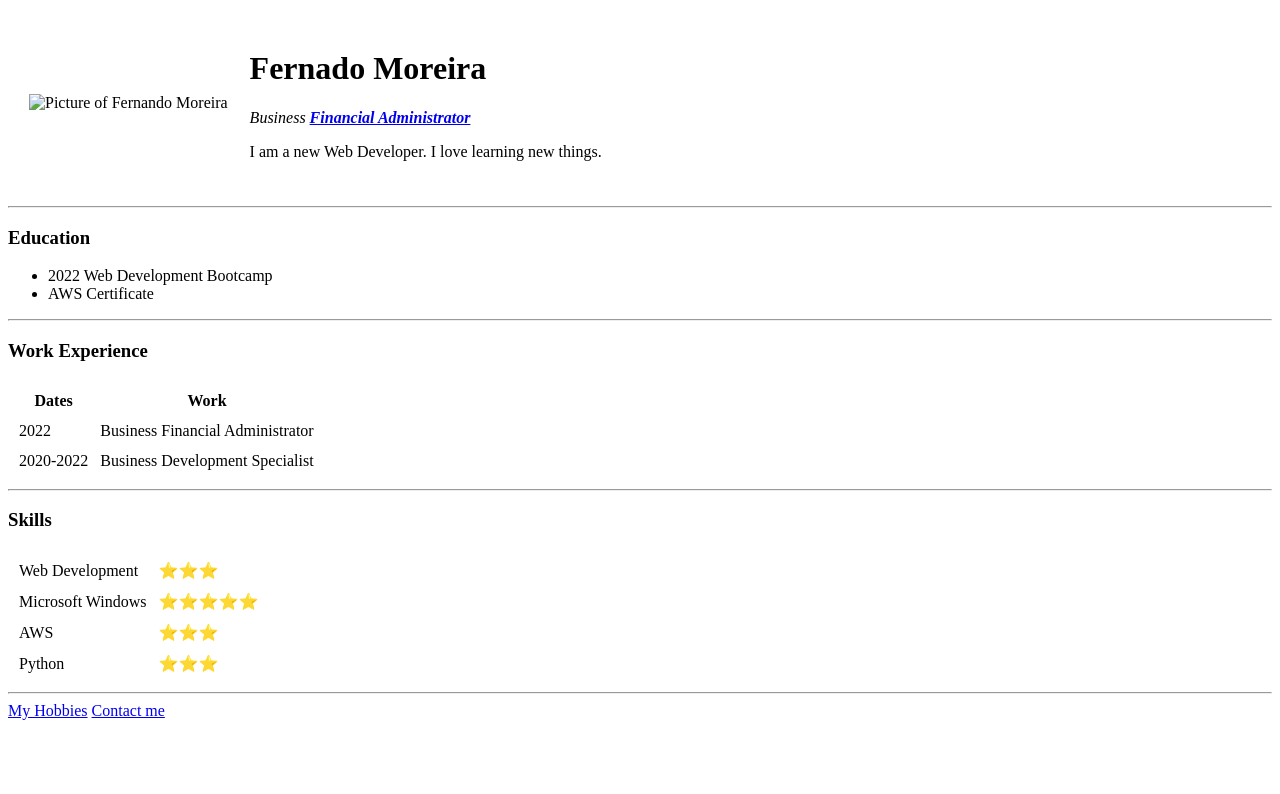
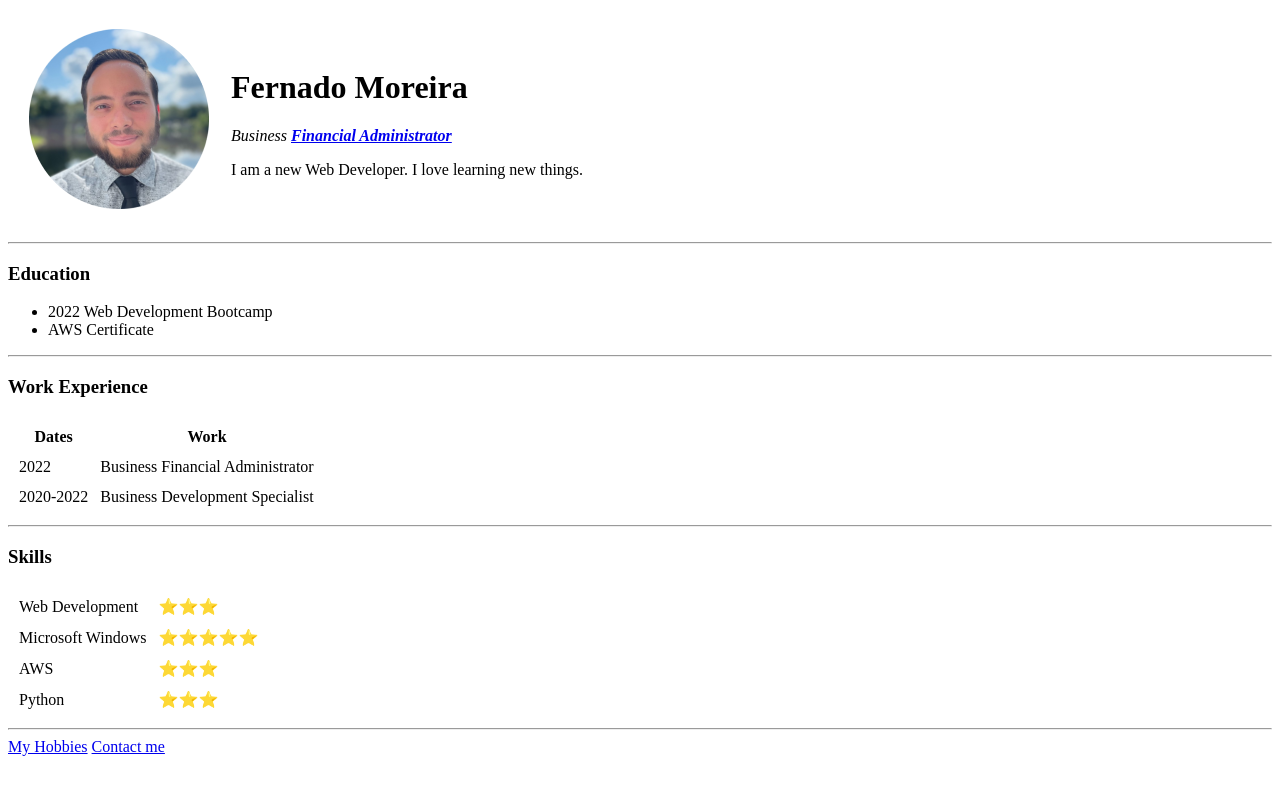
Before and after one commit to fermoreira11/cv, a plain HTML site: page index.html in a window 1280 px wide. Drawn offline with Linux system fonts and the light colour scheme.

Commit message:
Update index.html

```diff
--- a/index.html
+++ b/index.html
@@ -10,7 +10,7 @@
 <body>
   <table cellspacing="20">
     <tr>
-      <td><img src="Images/Fernando Profile 1.png" alt="Picture of Fernando Moreira"></td>
+      <td><img src="images/FernandoProfile.png" alt="Picture of Fernando Moreira"></td>
       <td>
         <h1>Fernado Moreira</h1>
         <p><em>Business <strong><a href="https://www.payscale.com/research/US/Job=Financial_Administrator/Salary">Financial Administrator</a></strong></em></p>
```
